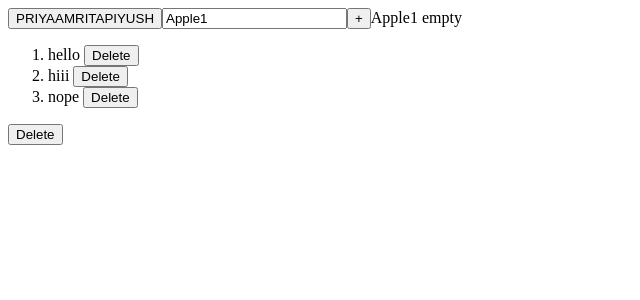
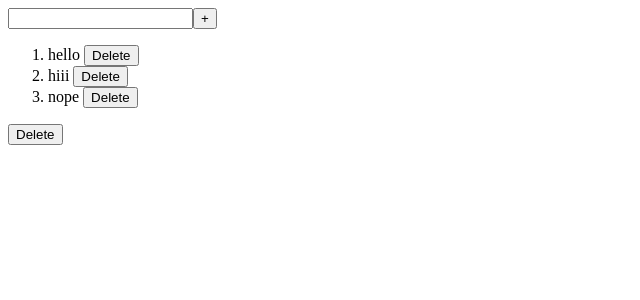
Before and after one commit to priyasingh55/react_hooks, a React (Create React App) app: page / in a window 1280 px wide. Shown: the top 300 px of the page, without its empty margins (0-640 px from the left). Built offline with nearby package versions, Linux system fonts and the light colour scheme.

Commit message:
1 file modified

```diff
--- a/src/samples/Todo _app.tsx
+++ b/src/samples/Todo _app.tsx
@@ -2,52 +2,44 @@ import React, { useState } from "react";
 
 
 export default function Todo_app(){
-  const [name,setName]=useState("Apple1")
-  const [text,setText]=useState(["PRIYA","AMRITA" ,"PIYUSH"])
+  const [name,setName]=useState("")
+
   const [list,setList]=useState(["hello","hiii","nope"])
 
 
-  const [lastname,setLastname]=useState('empty')
+
   function updateList(){
-    setLastname(name)
+
     setName("")
-    setList([name,...list])
+    if(setList([name,...list])){
+      name !==""
+    }
    }
    function deleteFromList(element){
-
-    const newList=list.filter((e)=>{
-
-      return e !==element
-    })
-    console.log(newList)
-    setList([newList])
-
+      const elem=list.filter((e)=>{
+       return e!==element
+     })
+     setList(elem)
 
    }
-
   const createLIst = (element)=>{
     return (<li>{element} <button onClick={()=>deleteFromList(element)}>Delete</button></li>)
   }
-  function emptyArray(){
-   const arr= []
-   console.log(arr)
 
 
 
-  }
-  // console.log(emptyArray())
 
 
 
   return(
     <div>
-      <button onClick={()=>emptyArray()}>{text}</button>
+
       <input type="text" value={name} onInput={e=>setName(e.target.value)}/>
       <button onClick={updateList}> +</button>
 
       {name}
       &nbsp;
-      {lastname}
+
       &nbsp;
       {<ol>{list.map (createLIst)
 
@@ -65,3 +57,20 @@ export default function Todo_app(){
 //    return currval!==3
 // });
 // console.log(newArr)
+
+let i=0;
+let k=0;
+for(let j=0; j<5; j++){
+  k=k+1
+ if(i<2){
+  i=i+1
+
+
+
+
+ }
+
+
+
+}
+console.log(i,k)
```
